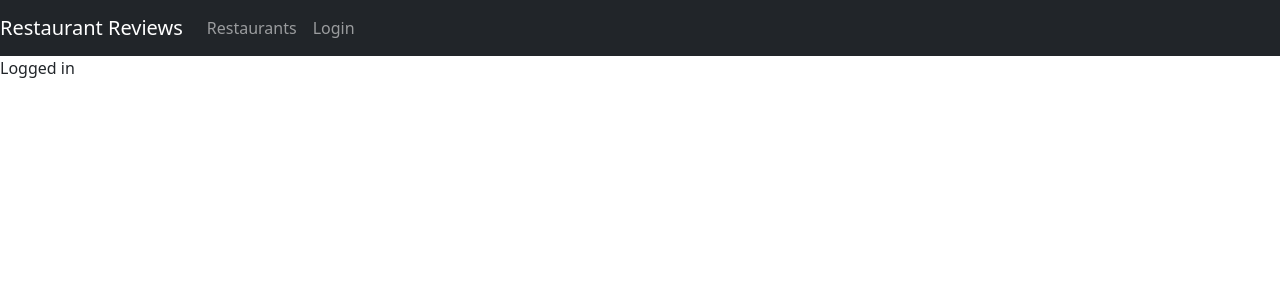
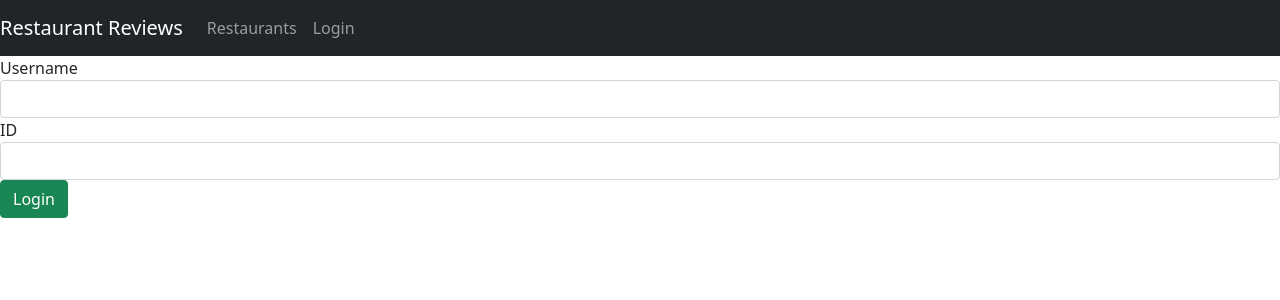
Before and after one commit to g-alcorn/reviewSite, a React (Create React App) app in the folder frontend/: page /login in a window 1280 px wide. Shown: the top 300 px of the page. Built offline with nearby package versions, Linux system fonts and the light colour scheme.

Commit message:
create update delete review works when logged in

```diff
--- a/frontend/src/App.js
+++ b/frontend/src/App.js
@@ -1,4 +1,4 @@
-import React from "react";
+import React, { useState } from "react";
 import { Switch, Route, Link } from "react-router-dom";
 import { Nav, Button } from "react-bootstrap";
 import 'bootstrap/dist/css/bootstrap.min.css';
@@ -9,7 +9,7 @@ import RestaurantsList from "./components/restaurantsList";
 import Login from "./components/login";
 
 function App() {
-  const [user, setUser] = React.useState(null);
+  const [user, setUser] = useState(null);
 
   async function login(user = null) {
     setUser(user);
--- a/frontend/src/components/addReview.js
+++ b/frontend/src/components/addReview.js
@@ -1,11 +1,135 @@
-import React from "react";
+import React, { useState, useEffect } from "react";
+import RestaurantDataService from "../services/restaurantService";
+import { Link } from "react-router-dom";
 
-function AddReview() {
+const AddReview = props => {
+  //Same page used to edit or create new reviews
+  //Editing defaults to false for new review
+  //Editing set to true if current review already has data
+  let initialReviewState = "";
+  let editing = false;
+
+  if (props.location.state && props.location.state.currentReview) {
+    editing = true;
+    initialReviewState = props.location.state.currentReview.text;
+  }
+
+  const initialRestaurantState = {
+    id: null,
+    name: "",
+    address: {},
+    cuisine: "",
+    reviews: []
+  };
+
+  const [restaurant, setRestaurant] = useState()
+  const [review, setReview] = useState(initialReviewState);
+  const [submitted, setSubmitted] = useState(false);
+
+  //Send request for restaurant details ONLY when page initalially loads
+  useEffect(() => {
+    getRestaurant(props.match.params.id);
+  }, []);
+
+  const getRestaurant = id => {
+    //Submit request for restaurant info based on ID
+    RestaurantDataService.get(id)
+      .then(response => {
+        setRestaurant(response.data);
+        console.log(`Restaurant found: ${response.data}`);
+      })
+      .catch(e => {
+        console.log(e);
+      });
+  };
+
+  //Update review data with input
+  const handleInputChange = event => {
+    setReview(event.target.value);
+  };
+
+  const saveReview = () => {
+    let data = {
+      text: review,
+      name: props.user.name,
+      user_id: props.user.id,
+      restaurant_id: props.match.params.id
+    };
+
+    if (editing) {
+      data.review_id = props.location.state.currentReview._id;
+      RestaurantDataService
+        .updateReview(data)
+        .then(response => {
+          console.log(response);
+          console.log(props)
+          setSubmitted(true);
+          console.log(response.data);
+        })
+        .catch(e => {
+          console.log(e);
+        });
+    } else {
+      RestaurantDataService
+        .createReview(data)
+        .then(response => {
+          setSubmitted(true);
+          console.log(response.data);
+        })
+        .catch(e => {
+          console.log(e);
+        });
+    }
+  };
+
   return (
-    <div className="addReview">
-
+    <div>
+      {/* Check for login status */}
+      {props.user ? (
+        <div className="submit-form">
+          {/* Check if review submitted or not */}
+          {submitted ? (
+            <div>
+              <h4>Review submitted successfully!</h4>
+              <Link
+                to={"/restaurants/" + props.match.params.id}
+                className="btn btn-success"
+              >
+                Return to {restaurant.name}
+              </Link>
+            </div>
+          ) : (
+            <div>
+              <div className="form-group">
+                <label htmlFor="description">
+                  { editing ? "Edit" : "Create" } Review
+                </label>
+                <input
+                  type="textarea"
+                  className="form-control"
+                  id="text"
+                  required
+                  value={review}
+                  onChange={handleInputChange}
+                  name="text"
+                />
+              </div>
+              <button
+                onClick={saveReview}
+                className="btn btn-success"
+              >
+                Submit
+              </button>
+            </div>
+          )}
+        </div>
+      ) : (
+        <div>
+          Please log in.
+        </div>
+      )}
     </div>
   );
-}
+};
 
 export default AddReview;
--- a/frontend/src/components/login.js
+++ b/frontend/src/components/login.js
@@ -1,9 +1,62 @@
-import React from "react";
+import React, { useState } from "react";
 
-function Login() {
+const Login = props => {
+  const initialUserState = {
+    name: "",
+    id: ""
+  };
+
+  const [user, setUser] = useState(initialUserState);
+
+  const handleInputChange = event => {
+    const { name, value } = event.target;
+    setUser({
+      ...user,
+      [name]: value
+    });
+  };
+
+  const login = () => {
+    props.login(user);
+    props.history.goBack();
+  }
+
   return (
-    <div className="login">
-      Logged in
+    <div className="login submit-form">
+      <div>
+        <div className="form-group">
+          <label htmlFor="user">Username</label>
+          <input
+            type="text"
+            className="form-control"
+            id="name"
+            required
+            value={user.name}
+            onChange={handleInputChange}
+            name="name"
+          />
+        </div>
+
+        <div className="form-group">
+          <label htmlFor="id">ID</label>
+          <input
+            type="text"
+            className="form-control"
+            id="name"
+            required
+            value={user.id}
+            onChange={handleInputChange}
+            name="id"
+          />
+        </div>
+
+        <button
+          onClick={login}
+          className="btn btn-success"
+        >
+          Login
+        </button>
+      </div>
     </div>
   );
 }
--- a/frontend/src/components/restaurant.js
+++ b/frontend/src/components/restaurant.js
@@ -20,6 +20,7 @@ const Restaurant = props => {
   }, [props.match.params.id]);
 
   const getRestaurant = id => {
+    //Submit request for restaurant info based on ID
     RestaurantDataService.get(id)
       .then(response => {
         setRestaurant(response.data);
@@ -32,23 +33,24 @@ const Restaurant = props => {
 
   const deleteReview = (reviewId, index) => {
     //Submit request to delete review
-    RestaurantDataService.deleteReview(reviewId)
+    RestaurantDataService.deleteReview(reviewId, props.user.id)
       .then(response => {
         setRestaurant((prevState) => {
           //Remove deleted review from state
           prevState.reviews.splice(index, 1);
           return({
             ...prevState
-          })
-        })
+          });
+        });
       })
       .catch(e => {
-
+        console.log(e);
       });
   };
 
   return (
     <div className="restaurant">
+      {/* Ensure restaurant is selected before rendering */}
       {restaurant ? (
         <div>
           <h5>{restaurant.name}</h5>
@@ -66,6 +68,7 @@ const Restaurant = props => {
 
           <h4>Reviews</h4>
           <div className="row">
+            {/* Check if any reviews exist, then map review into cards */}
             {restaurant.reviews.length > 0 ? (
               restaurant.reviews.map((review, index) => {
                 return (
@@ -90,7 +93,7 @@ const Restaurant = props => {
                             </a>
                             <Link
                               to={{
-                                pathname: "/restaurants" + props.match.params.id + "/review",
+                                pathname: "/restaurants/" + props.match.params.id + "/review",
                                 state: { currentReview: review }
                               }}
                               className="btn btn-primary col-lg-5 mx-1 mb-1"
@@ -101,7 +104,6 @@ const Restaurant = props => {
                         }
                       </div>
                     </div>
-
                   </div>
                 )
               })
--- a/frontend/src/services/restaurantService.js
+++ b/frontend/src/services/restaurantService.js
@@ -21,8 +21,11 @@ class RestaurantDataService {
     return http.put("/review", data);
   };
 
-  deleteReview(id) {
-    return http.delete(`review?id=${id}`);
+  deleteReview(id, userId) {
+    return http.delete(
+      `review?id=${id}`,
+      { data: {user_id: userId} }
+    );
   };
 
   getCuisines(id) {
```
